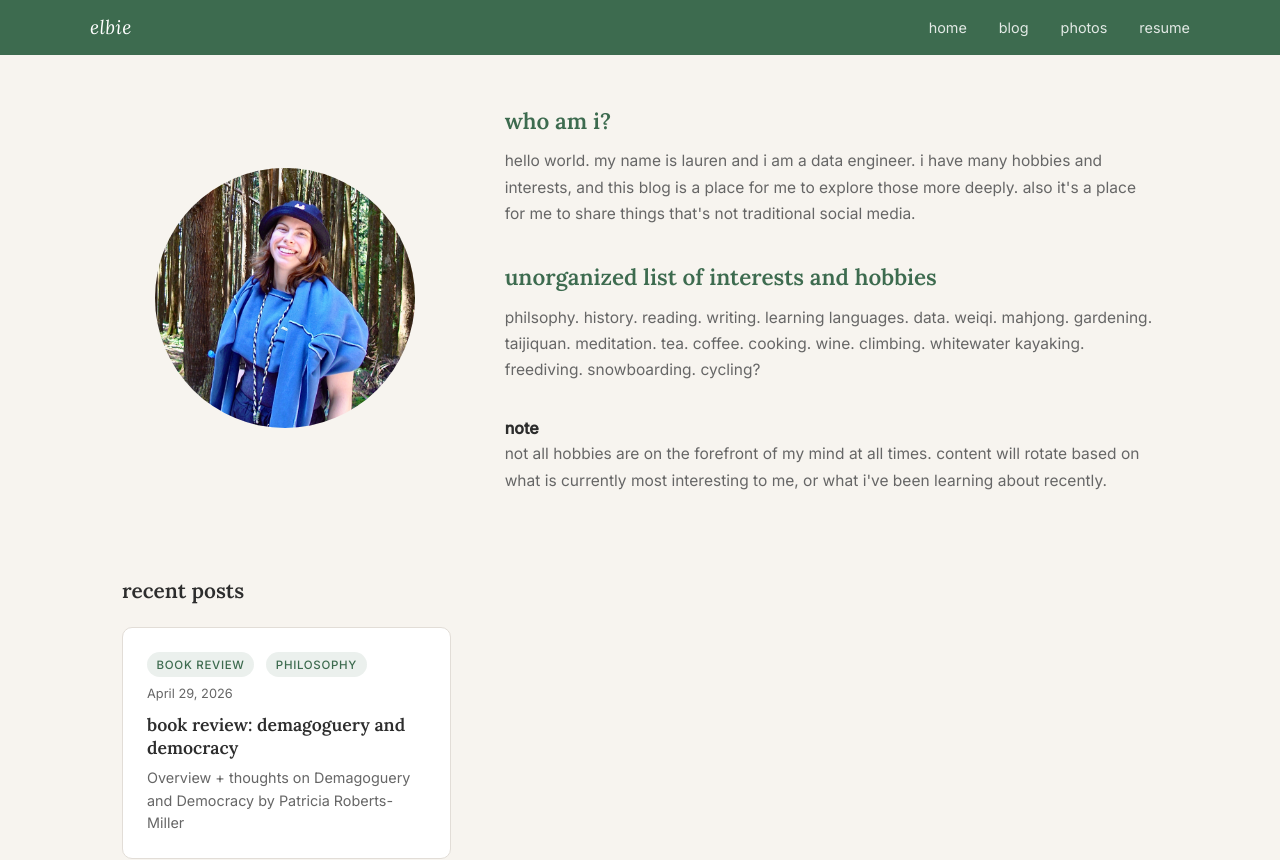
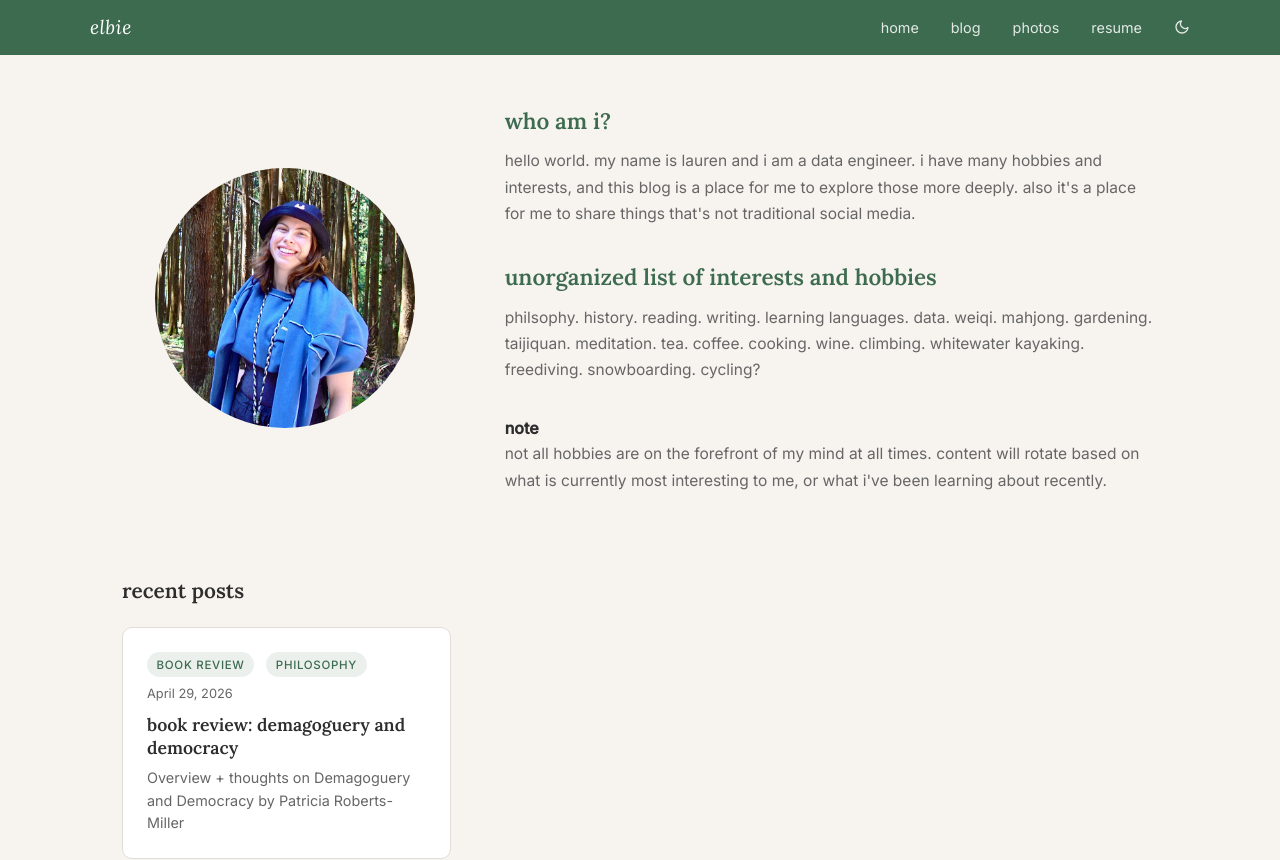
Before and after one commit to lbrown98/elbie-web, a React (Vite) app: page / in a window 1280 px wide. Shown: the top 860 px of the page. Built offline with nearby package versions, Linux system fonts and the light colour scheme.

Commit message:
dark theme

```diff
--- a/src/components/Nav.css
+++ b/src/components/Nav.css
@@ -34,3 +34,19 @@
 .nav-links a:hover {
   color: #fff;
 }
+
+.nav-theme-toggle {
+  background: none;
+  border: none;
+  cursor: pointer;
+  color: rgba(255, 255, 255, 0.85);
+  font-size: 1rem;
+  display: flex;
+  align-items: center;
+  padding: 0;
+  transition: color 0.2s;
+}
+
+.nav-theme-toggle:hover {
+  color: #fff;
+}
--- a/src/components/Nav.jsx
+++ b/src/components/Nav.jsx
@@ -1,7 +1,11 @@
 import { Link } from 'react-router-dom'
+import { FiSun, FiMoon } from 'react-icons/fi'
+import { useTheme } from '../hooks/useTheme'
 import './Nav.css'
 
 function Nav() {
+  const { theme, toggleTheme } = useTheme()
+
   return (
     <nav className="nav">
       <div className="nav-inner">
@@ -11,6 +15,9 @@ function Nav() {
           <Link to="/blog">blog</Link>
           <Link to="/photos">photos</Link>
           <a href="https://docs.google.com/document/d/1TyRh3Nkf5zsWoLRd07ws81b0xAJ8QFDV/edit?usp=sharing&rtpof=true&sd=true" target="_blank" rel="noopener noreferrer">resume</a>
+          <button className="nav-theme-toggle" onClick={toggleTheme} aria-label="Toggle dark mode">
+            {theme === 'dark' ? <FiSun /> : <FiMoon />}
+          </button>
         </div>
       </div>
     </nav>
--- /dev/null
+++ b/src/hooks/useTheme.js
@@ -0,0 +1,20 @@
+import { useState, useEffect } from 'react'
+
+function getInitialTheme() {
+  const saved = localStorage.getItem('theme')
+  if (saved) return saved
+  return window.matchMedia('(prefers-color-scheme: dark)').matches ? 'dark' : 'light'
+}
+
+export function useTheme() {
+  const [theme, setTheme] = useState(getInitialTheme)
+
+  useEffect(() => {
+    document.documentElement.classList.toggle('dark', theme === 'dark')
+    localStorage.setItem('theme', theme)
+  }, [theme])
+
+  const toggleTheme = () => setTheme(t => (t === 'dark' ? 'light' : 'dark'))
+
+  return { theme, toggleTheme }
+}
--- a/src/index.css
+++ b/src/index.css
@@ -16,8 +16,23 @@
   --color-footer-bg: #1e2820;
   --color-footer-icon: #8fa894;
 
+  --color-primary-hover: #2f5440;
   --font-heading: 'Lora', Georgia, serif;
   --font-body: 'Inter', system-ui, sans-serif;
+}
+
+html.dark {
+  --color-bg: #1b1f1c;
+  --color-primary: #6aaa7c;
+  --color-sage: #8ab492;
+  --color-earth: #c9956a;
+  --color-text: #e6e1d5;
+  --color-text-muted: #98a493;
+  --color-card: #232820;
+  --color-border: #2e3830;
+  --color-footer-bg: #111510;
+  --color-footer-icon: #7a9e80;
+  --color-primary-hover: #5a9a6c;
 }
 
 body {
--- a/src/pages/BlogPost.css
+++ b/src/pages/BlogPost.css
@@ -105,7 +105,7 @@
 }
 
 .blog-post-body a:hover {
-  color: #2f5440;
+  color: var(--color-primary);
 }
 
 .blog-post-body code {
--- a/src/pages/Home.css
+++ b/src/pages/Home.css
@@ -123,5 +123,5 @@
 }
 
 .resume-btn:hover {
-  background-color: #2f5440;
+  background-color: var(--color-primary-hover);
 }
```
